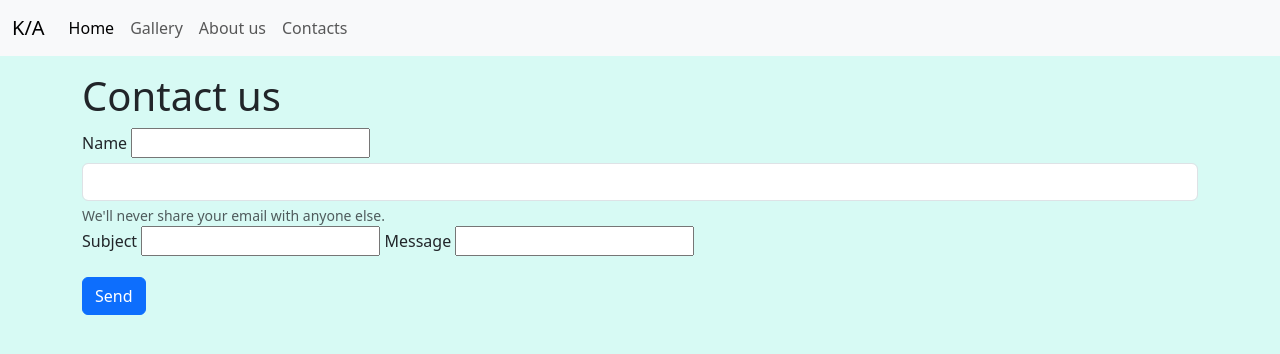
After one commit to Kari230996/DiplomaProject, a Django app: page /gallery/contacts/ in a window 1280 px wide. The commit adds this page. Shown: the top 354 px of the page. Run offline with Django 3.2, Linux system fonts and the light colour scheme; some libraries are stand-ins or nearby versions.

Commit message:
added forms

```diff
--- /dev/null
+++ b/MySite/gallery/forms.py
@@ -0,0 +1,7 @@
+from django import forms
+
+class ContactForm(forms.Form):
+    name = forms.CharField(max_length=150, label='Name: ')
+    email = forms.EmailInput
+    subject = forms.CharField(max_length=50, label='Subject: ', required=False)
+    message = forms.CharField(label='Message: ')
--- /dev/null
+++ b/MySite/gallery/templates/gallery/contacts.html
@@ -0,0 +1,47 @@
+{% extends 'base.html' %}
+
+{% block title %}
+    Contacts :: {{ block.super }}
+{% endblock %}
+
+
+
+{% block content %}
+<h1>Contact us</h1>
+
+<form action="{% url 'contacts' %}" method="post">
+
+    {% csrf_token %}
+
+    {% comment %}
+    {{ form.as_p }}
+    {% endcomment %}
+
+    <div class="mb-3">
+        <label for="{{ form.name.id_for_label }}" class="form-label">Name </label>
+        {{ form.name }}
+        <div class="invalid-feedback">
+            {{ form.name.errors}}
+        </div>
+
+
+        <input type="email" class="form-control" id="exampleInputEmail1" aria-describedby="emailHelp">
+        <div id="emailHelp" class="form-text">We'll never share your email with anyone else.</div>
+
+
+        <label for="{{ form.subject.id_for_label }}" class="form-label">Subject </label>
+        {{ form.subject }}
+
+        <label for="{{ form.message.id_for_label }}" class="form-label">Message </label>
+        {{ form.message }}
+        <div class="invalid-feedback">
+            {{ form.message.errors}}
+        </div>
+
+    </div>
+
+
+    <button type="submit" class="btn btn-primary btn-block">Send</button>
+</form>
+
+{% endblock %}
--- a/MySite/gallery/urls.py
+++ b/MySite/gallery/urls.py
@@ -4,7 +4,11 @@ from .views import *
 
 urlpatterns = [
     path('', index, name='home'),
-    #path('navigator/<int:navigator_id/>', get_navigator),
+    path('gallery/show_gallery/', show_gallery, name='show_gallery'),
+    path('gallery/about_us/', about_us, name='about-us'),
+    path('gallery/contacts/', contacts, name='contacts'),
+
+
 
 
 ]
--- a/MySite/gallery/views.py
+++ b/MySite/gallery/views.py
@@ -2,6 +2,7 @@ from django.shortcuts import render
 from django.http import HttpResponse
 
 from .models import Gallery
+from .forms import ContactForm
 
 # Create your views here.
 def index(request):
@@ -11,3 +12,20 @@ def index(request):
           'title': 'Homepage'
           }
     return render(request, 'gallery/index.html', context)
+
+
+def show_gallery(request):
+    return render(request, 'gallery/show_gallery.html')
+
+
+def about_us(request):
+    return render(request, 'gallery/about_us.html')
+
+
+def contacts(request):
+    if request.method == 'POST':
+        pass
+    else:
+        form = ContactForm()
+
+    return render(request, 'gallery/contacts.html', {'form': form})
--- a/MySite/templates/inc/_nav.html
+++ b/MySite/templates/inc/_nav.html
@@ -10,13 +10,13 @@
             <a class="nav-link active" aria-current="page" href="{% url 'home' %}">Home</a>
           </li>
           <li class="nav-item">
-            <a class="nav-link" href="/">Gallery</a>
+            <a class="nav-link" href="{% url 'show_gallery' %}">Gallery</a>
           </li>
           <li class="nav-item">
             <a class="nav-link" href="/">About us</a>
           </li>
           <li class="nav-item">
-            <a class="nav-link" href="/">Contacts</a>
+            <a class="nav-link" href="{% url 'contacts' %}">Contacts</a>
           </li>
         </ul>
       </div>
```
Also changed, not shown: MySite/gallery/templates/gallery/about_us.html (added, +10 -0 lines), MySite/gallery/templates/gallery/show_gallery.html (added, +27 -0 lines).
